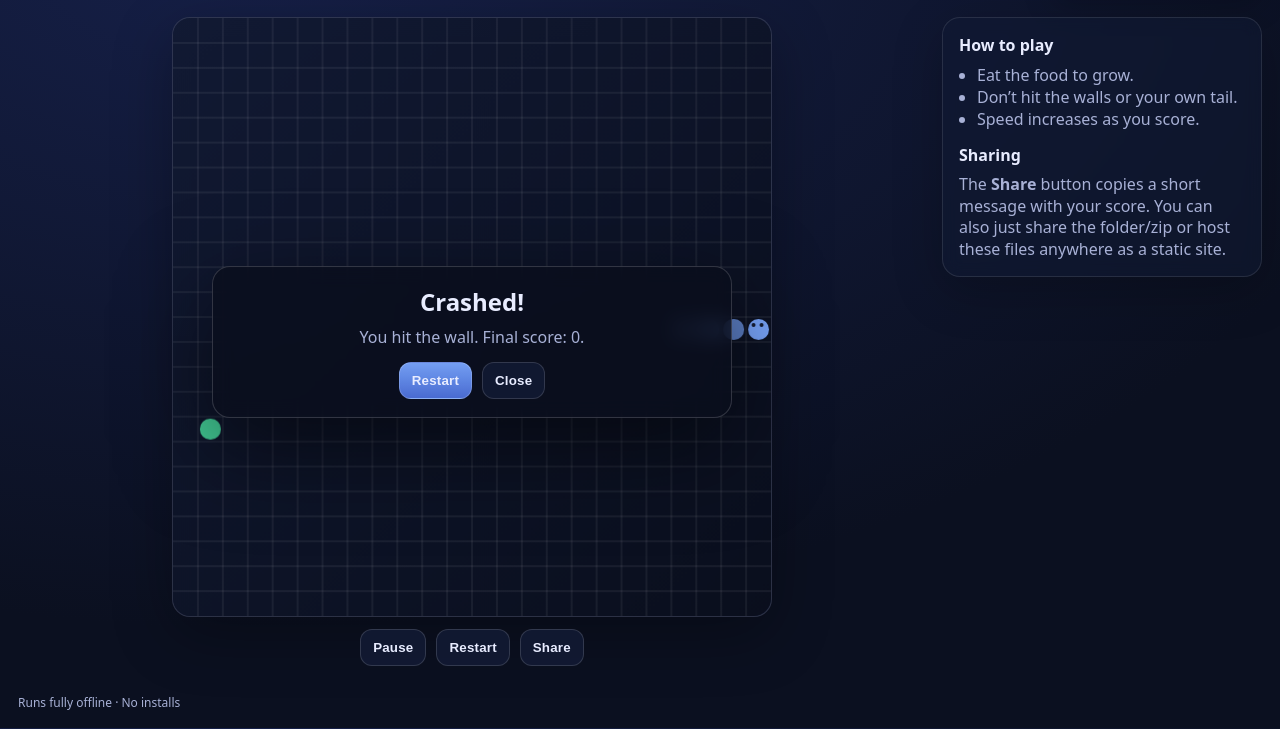
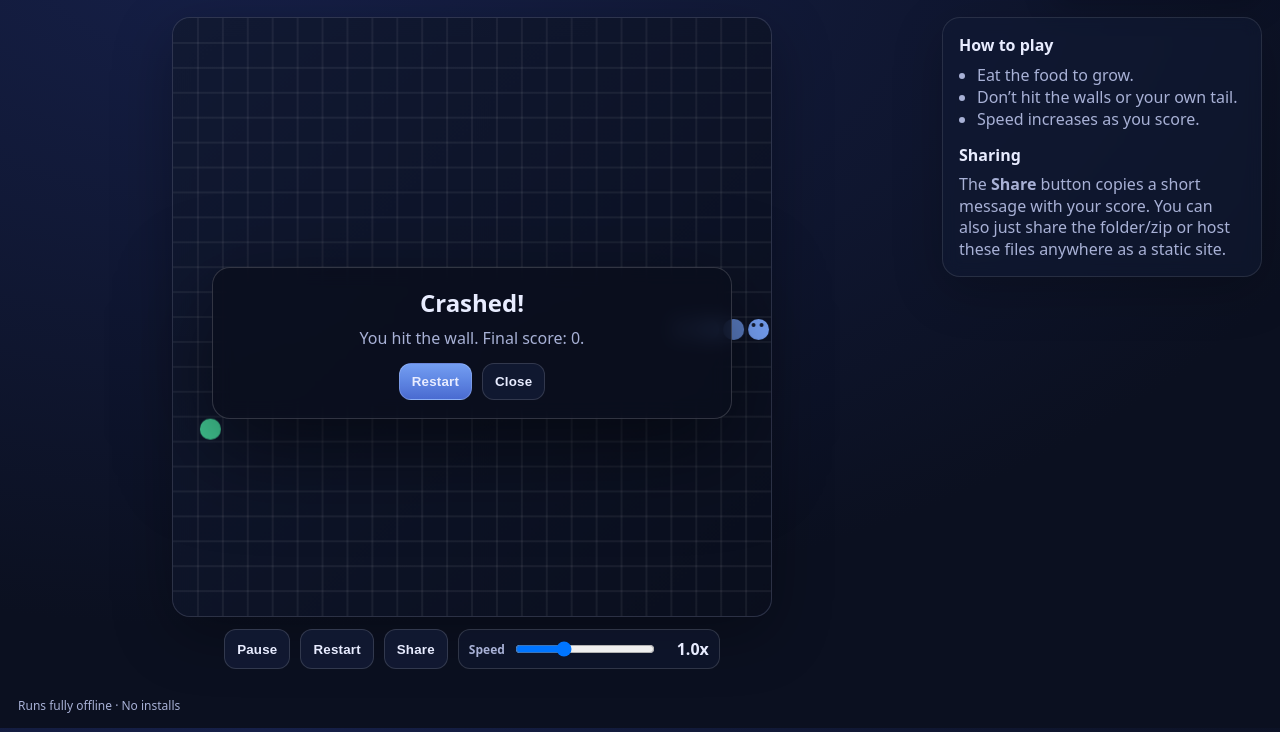
Before and after one commit to basuds83/snake-game, a plain HTML site: page index.html in a window 1280 px wide. Shown: the part 72-804 px from the top of the page. Drawn offline with Linux system fonts and the light colour scheme.

Commit message:
update speed

```diff
--- a/index.html
+++ b/index.html
@@ -30,6 +30,12 @@
         <button id="btnPause" class="btn" type="button" title="Pause/Resume">Pause</button>
         <button id="btnRestart" class="btn" type="button" title="Restart">Restart</button>
         <button id="btnShare" class="btn" type="button" title="Copy share text">Share</button>
+
+        <div class="speed-control" title="Change speed">
+          <label for="speedSlider">Speed</label>
+          <input id="speedSlider" type="range" min="0.5" max="2" step="0.1" value="1" />
+          <span id="speedLabel" class="speed-label">1.0x</span>
+        </div>
       </div>
 
       <div id="overlay" class="overlay hidden" role="dialog" aria-modal="true">
--- a/script.js
+++ b/script.js
@@ -3,9 +3,9 @@
 
   // --- Config ---
   const GRID = 24;                  // cells per side
-  const BASE_TPS = 9;               // ticks per second (base speed)
-  const SPEEDUP_EVERY = 6;          // score interval to increase speed
-  const MAX_TPS = 18;               // cap speed
+  const BASE_TPS = 6;               // ticks per second (kid-friendly base speed)
+  const SPEEDUP_EVERY = 10;          // score interval to increase speed
+  const MAX_TPS = 16;               // cap speed
   const START_LEN = 4;
 
   // --- DOM ---
@@ -22,6 +22,8 @@
   const btnPause = document.getElementById('btnPause');
   const btnRestart = document.getElementById('btnRestart');
   const btnShare = document.getElementById('btnShare');
+  const speedSlider = document.getElementById('speedSlider');
+  const speedLabel = document.getElementById('speedLabel');
 
   const overlay = document.getElementById('overlay');
   const overlayTitle = document.getElementById('overlayTitle');
@@ -87,6 +89,7 @@
   let paused = false;
   let gameOver = false;
 
+  let userSpeedMult = Number(localStorage.getItem('snake_speed_mult') || '1');
   let tps = BASE_TPS;
   let accumulator = 0;
   let lastTs = 0;
@@ -95,7 +98,12 @@
 
   function reset() {
     score = 0;
+    // Keep the user's chosen multiplier, but reset base difficulty.
     tps = BASE_TPS;
+    if (speedSlider) {
+      speedSlider.value = String(userSpeedMult);
+      if (speedLabel) speedLabel.textContent = `${Number(userSpeedMult).toFixed(1)}x`;
+    }
     paused = false;
     gameOver = false;
     accumulator = 0;
@@ -175,7 +183,7 @@
     // Eat
     if (eq(next, food)) {
       score += 1;
-      tps = speedForScore(score);
+      tps = clamp(speedForScore(score) * userSpeedMult, BASE_TPS * 0.5, MAX_TPS * 2);
       if (score > best) {
         best = score;
         localStorage.setItem('snake_best', String(best));
@@ -404,6 +412,21 @@
       window.prompt('Copy this text:', text);
     }
   }
+
+  // Speed slider (0.5x - 2.0x). This is a *multiplier* on top of the game difficulty.
+  if (speedSlider) {
+    // Initialize UI
+    speedSlider.value = String(userSpeedMult);
+    if (speedLabel) speedLabel.textContent = `${Number(userSpeedMult).toFixed(1)}x`;
+
+    speedSlider.addEventListener('input', () => {
+      userSpeedMult = Number(speedSlider.value);
+      localStorage.setItem('snake_speed_mult', String(userSpeedMult));
+      // Recalculate speed immediately based on current score.
+      tps = clamp(speedForScore(score) * userSpeedMult, BASE_TPS * 0.5, MAX_TPS * 2);
+      updateHud();
+    });
+  }
   btnShare.addEventListener('click', shareScore);
 
   // Resize
--- a/style.css
+++ b/style.css
@@ -196,3 +196,32 @@ canvas{
   .btn{ padding:12px 14px; font-size:16px; }
   .dpad-btn{ width:64px; height:52px; font-size:20px; }
 }
+
+/* Speed control */
+.speed-control{
+  display:flex;
+  align-items:center;
+  gap:8px;
+  padding:8px 10px;
+  border-radius:12px;
+  border:1px solid rgba(255,255,255,0.14);
+  background: rgba(18,26,51,0.55);
+}
+.speed-control label{
+  font-size:12px;
+  color: var(--muted);
+  font-weight:700;
+}
+.speed-control input[type="range"]{
+  width: 140px;
+}
+.speed-label{
+  min-width:44px;
+  text-align:right;
+  font-variant-numeric: tabular-nums;
+  color: var(--text);
+  font-weight:700;
+}
+@media (pointer: coarse){
+  .speed-control input[type="range"]{ width: 180px; }
+}
```
Also changed, not shown: 1 other file.
